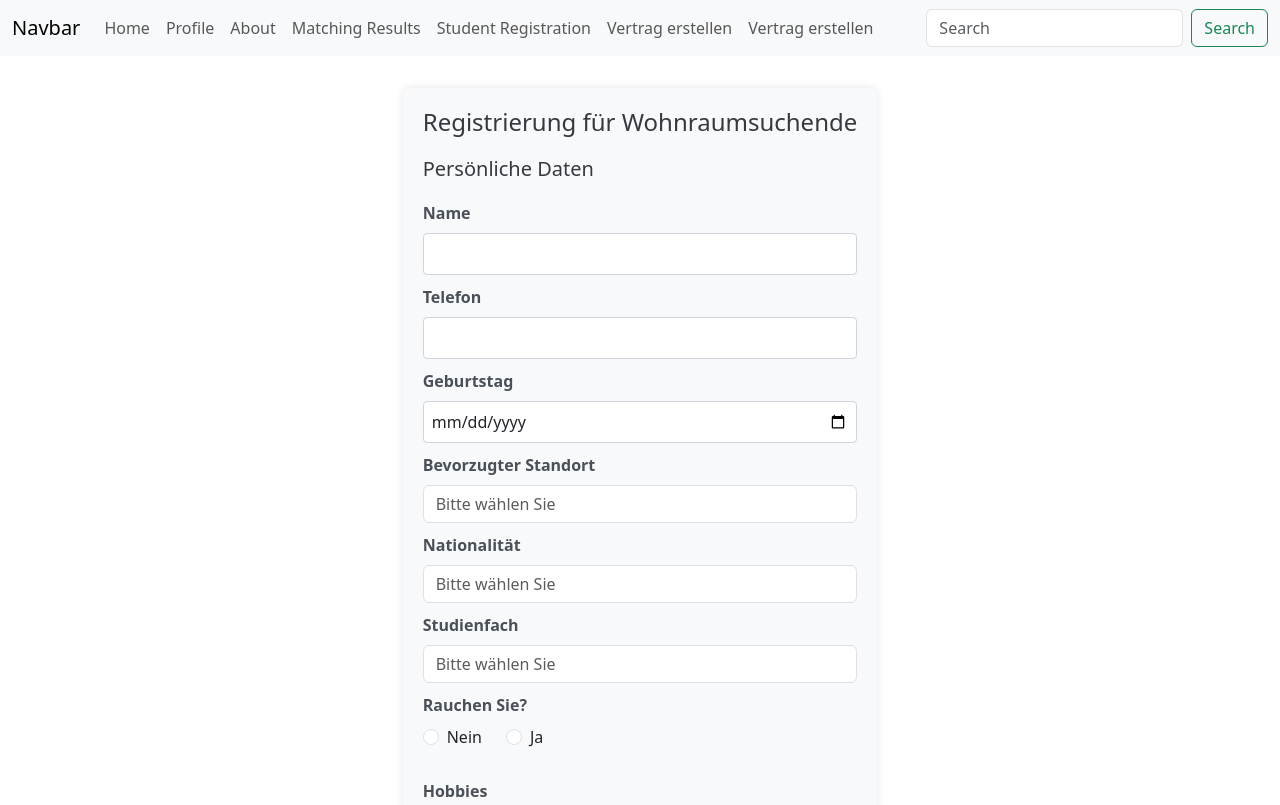
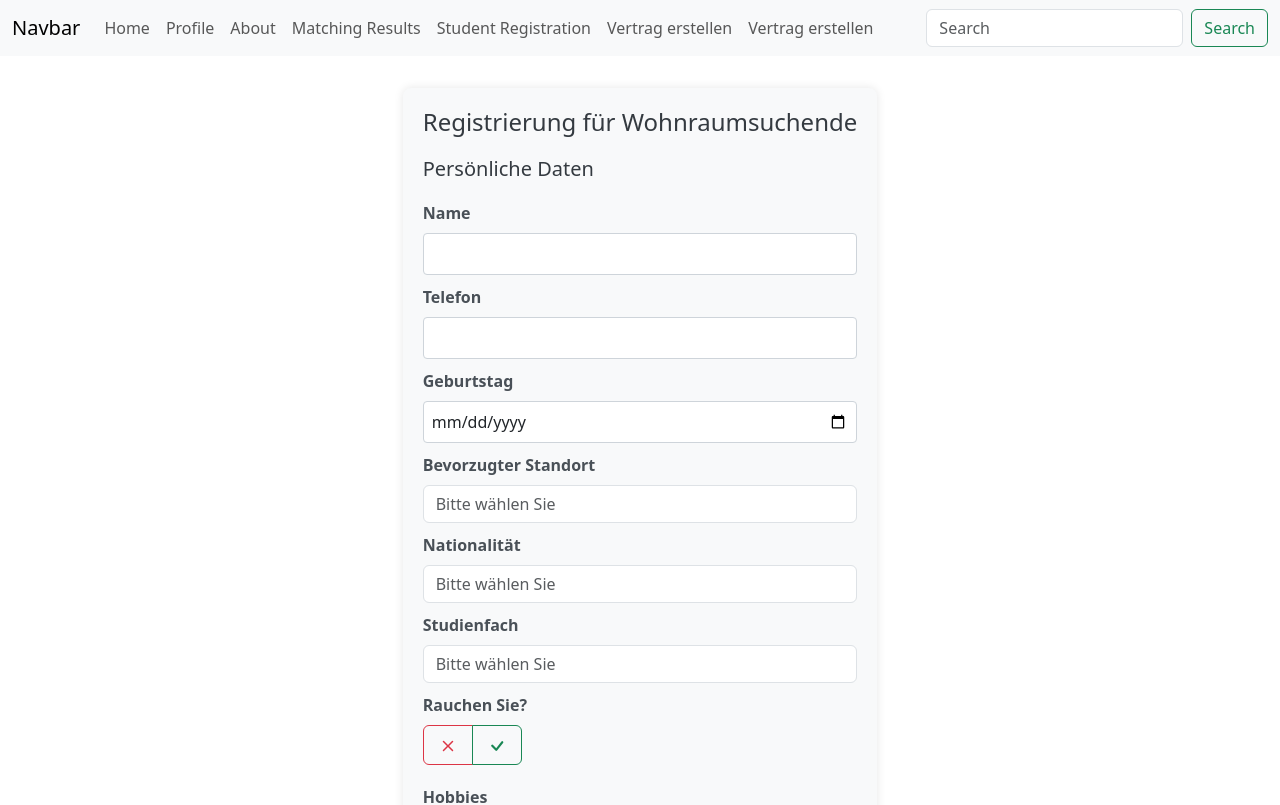
Before and after one commit to Lerbert/living-knows-no-age, a Vue app: page /student-registration in a window 1280 px wide. Shown: the top 805 px of the page. Built offline with nearby package versions, Linux system fonts and the light colour scheme; the HTML template or start-up script is replaced by a standard one.

Commit message:
Add icons for yes/no

```diff
--- a/src/components/forms/fields/YesNo.vue
+++ b/src/components/forms/fields/YesNo.vue
@@ -3,9 +3,9 @@
     <label class="form-label" id="title">{{ title }}</label>
     <div>
       <div class="d-flex align-items-center">
-        <div class="form-check me-4">
+        <div class="btn-group" role="group">
           <input
-            class="form-check-input"
+            class="btn-check"
             type="radio"
             :name="id"
             :id="`${id}-no`"
@@ -13,11 +13,22 @@
             v-model="radioSelection"
             @change="updateModel"
           />
-          <label class="form-check-label" :for="`${id}-no`">Nein</label>
-        </div>
-        <div class="form-check">
+          <label class="btn btn-outline-danger" :for="`${id}-no`">
+            <svg
+              xmlns="http://www.w3.org/2000/svg"
+              width="24"
+              height="24"
+              fill="currentColor"
+              class="bi bi-x"
+              viewBox="0 0 16 16"
+            >
+              <path
+                d="M4.646 4.646a.5.5 0 0 1 .708 0L8 7.293l2.646-2.647a.5.5 0 0 1 .708.708L8.707 8l2.647 2.646a.5.5 0 0 1-.708.708L8 8.707l-2.646 2.647a.5.5 0 0 1-.708-.708L7.293 8 4.646 5.354a.5.5 0 0 1 0-.708"
+              />
+            </svg>
+          </label>
           <input
-            class="form-check-input"
+            class="btn-check"
             type="radio"
             :name="id"
             :id="`${id}-yes`"
@@ -25,7 +36,20 @@
             v-model="radioSelection"
             @change="updateModel"
           />
-          <label class="form-check-label" :for="`${id}-yes`">Ja</label>
+          <label class="btn btn-outline-success" :for="`${id}-yes`">
+            <svg
+              xmlns="http://www.w3.org/2000/svg"
+              width="24"
+              height="24"
+              fill="currentColor"
+              class="bi bi-check"
+              viewBox="0 0 16 16"
+            >
+              <path
+                d="M10.97 4.97a.75.75 0 0 1 1.07 1.05l-3.99 4.99a.75.75 0 0 1-1.08.02L4.324 8.384a.75.75 0 1 1 1.06-1.06l2.094 2.093 3.473-4.425z"
+              />
+            </svg>
+          </label>
         </div>
       </div>
     </div>
```
